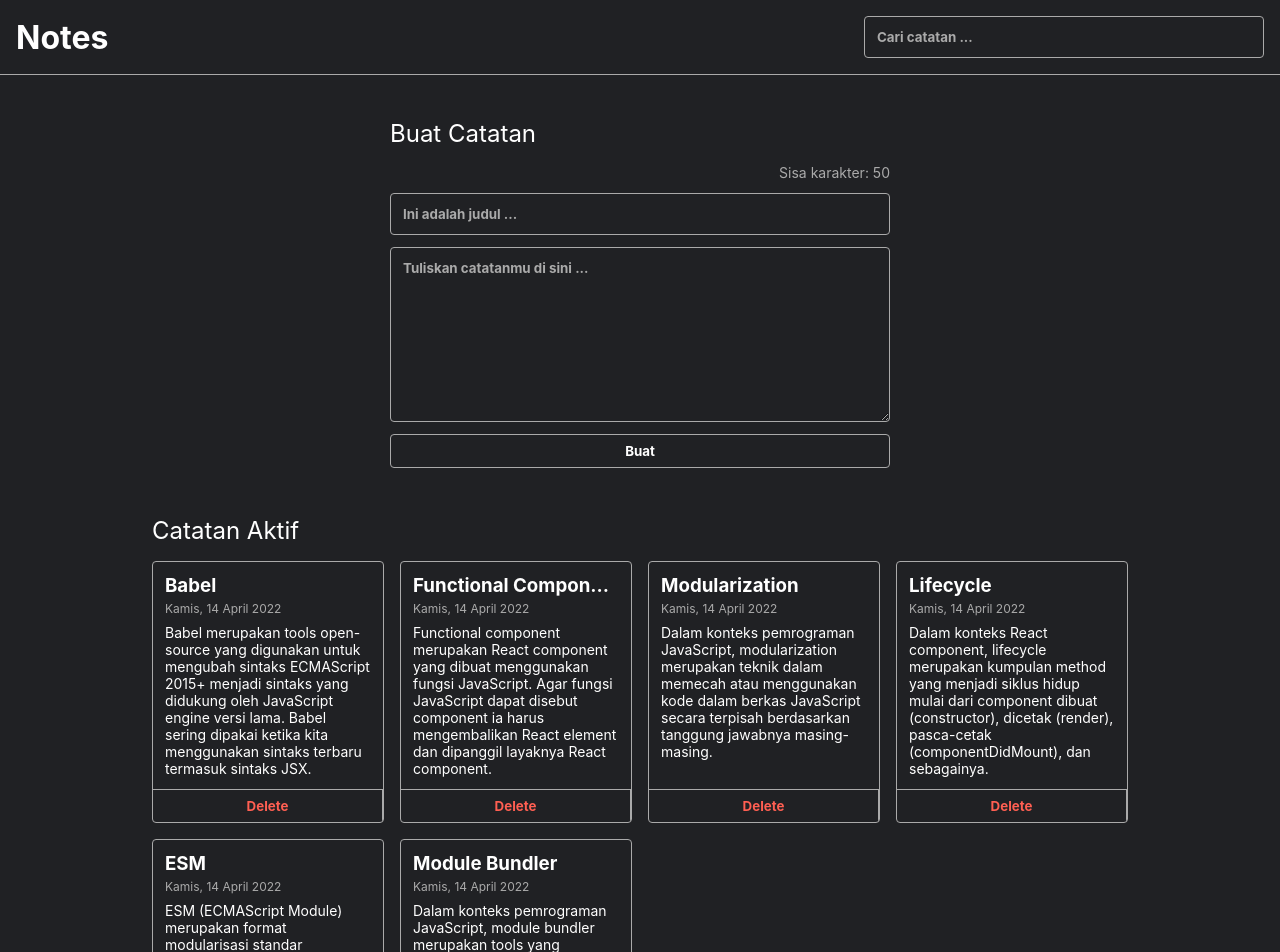
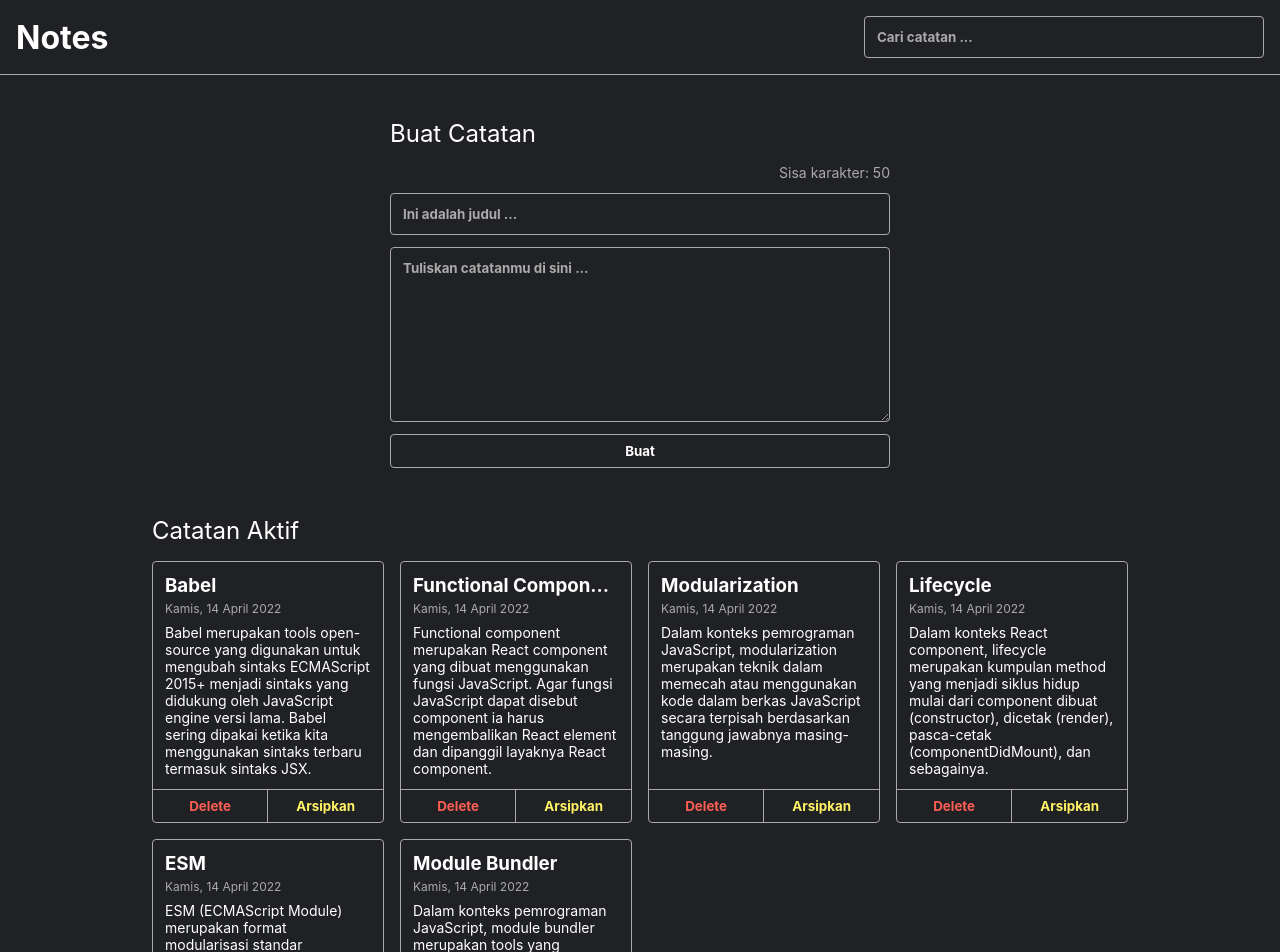
Before and after one commit to IMM255/app-catatan-react, a React (Vite) app: page / in a window 1280 px wide. Shown: the top 952 px of the page. Built offline with nearby package versions, Linux system fonts and the light colour scheme.

Commit message:
add archive

```diff
--- /dev/null
+++ b/src/components/ArchiveButton.jsx
@@ -0,0 +1,14 @@
+import React from "react";
+
+function ArchiveButton ( {id, onArchive, archived } ) {
+    return (
+        <button
+        className="note-item__archive-button"
+        onClick={() => onArchive(id)}
+        >
+            {archived ? 'Pindahkan' : 'Arsipkan'}
+        </button>
+    )
+}
+
+export default ArchiveButton;
--- a/src/components/DeleteButton.jsx
+++ b/src/components/DeleteButton.jsx
@@ -1,6 +1,7 @@
 import React from "react";
 
 function DeleteButton ({id, onDelete}) {
+    console.log("Props di Delete:", {id, onDelete});
     return <button className="note-item__delete-button" onClick={() => onDelete(id)}>Delete</button>
 }
 
--- a/src/components/NoteAppBody.jsx
+++ b/src/components/NoteAppBody.jsx
@@ -12,11 +12,17 @@ class NoteAppBody extends React.Component {
 
         this.onDeleteHandler = this.onDeleteHandler.bind(this);
         this.onAddNoteHandler = this.onAddNoteHandler.bind(this);
+        this.onArchiveHandler = this.onArchiveHandler.bind(this);
 
     }
     onDeleteHandler(id){
         const notes = this.state.notes.filter(note => note.id !== id);
-        this.setState({ notes })
+        this.setState({ notes });
+    }
+
+    onArchiveHandler(id){
+        const notes = this.state.notes.map(note => note.id === id ? {...note, archived : !note.archived} : note);
+        this.setState({ notes });
     }
 
     onAddNoteHandler({title, body}) {
@@ -29,20 +35,40 @@ class NoteAppBody extends React.Component {
                         title,
                         body,
                         createdAt: +new Date(),
+                        archived: false
                     }
                 ]
             }
         })
     }
+
     render(){
+        const activeNotes = this.state.notes.filter((note) => {
+            return note.archived === false;
+        });
+
+        const archivedNotes = this.state.notes.filter((note) => {
+            return note.archived === true;
+        });
     return (
         <div className="note-app__body">
             <NoteInput addNote={this.onAddNoteHandler} />
             <h2>Catatan Aktif</h2>
-            <NoteList notes={this.state.notes} onDelete={this.onDeleteHandler} />
+            <NoteList
+                notes={activeNotes}
+                onDelete={this.onDeleteHandler}
+                onArchive={this.onArchiveHandler}
+                />
+            <h2>Arsip</h2>
+            <NoteList
+                notes={archivedNotes}
+                onDelete={this.onDeleteHandler}
+                onArchive={this.onArchiveHandler}
+            />
         </div>
     )
     }
+
 }
 
 export default NoteAppBody;
--- a/src/components/NoteItem.jsx
+++ b/src/components/NoteItem.jsx
@@ -2,11 +2,13 @@ import React from "react";
 import NoteItemContent from "./NoteItemContent";
 import NoteItemAction from "./NoteItemAction";
 
-function NoteItem({title, body, createdAt, id, onDelete}){
+function NoteItem({title, body, createdAt, id, onDelete, onArchive, archived }){
+    console.log("Props di List:", {onDelete, onArchive});
+
     return (
         <div className="note-item">
-            <NoteItemContent title={title} body={body} createdAt={createdAt} />
-            <NoteItemAction id={id} onDelete={onDelete} />
+            <NoteItemContent title={title} body={body} createdAt={createdAt}  />
+            <NoteItemAction id={id} onDelete={onDelete}  onArchive={onArchive} archived={archived} />
         </div>
     )
 }
--- a/src/components/NoteItemAction.jsx
+++ b/src/components/NoteItemAction.jsx
@@ -1,11 +1,14 @@
 import React from "react";
 import DeleteButton from "./DeleteButton";
+import ArchiveButton from "./ArchiveButton";
 
-function NoteItemAction ({id, onDelete }) {
+function NoteItemAction ({id, onDelete, onArchive, archived }) {
+    console.log("Props di Action:", {onDelete, onArchive});
+
     return (
         <div className="note-item__action">
             <DeleteButton id={id} onDelete={onDelete} />
-
+            <ArchiveButton id={id} onArchive={onArchive} archived={archived} />
         </div>
     )
 }
--- a/src/components/NoteList.jsx
+++ b/src/components/NoteList.jsx
@@ -1,7 +1,8 @@
 import React from "react";
 import NoteItem from "./NoteItem";
 
-function NoteList({ notes, onDelete }){
+function NoteList({ notes, onDelete, onArchive }){
+    console.log("Props di List:", {onDelete, onArchive});
     return (
         <div className="notes-list">
             {
@@ -9,7 +10,9 @@ function NoteList({ notes, onDelete }){
                     <NoteItem
                     key={note.id}
                     id={note.id}
+                    archived={note.archived}
                     onDelete={onDelete}
+                    onArchive={onArchive}
                     {...note} />
                 ))
             }
--- a/src/components/NoteSearch.jsx
+++ b/src/components/NoteSearch.jsx
@@ -2,7 +2,7 @@ import React from "react";
 
 function NoteSearch (){
     return (
-        <div class="note-search">
+        <div className="note-search">
             <input type="text" placeholder="Cari catatan ..." value=""/>
         </div>
     )
```
